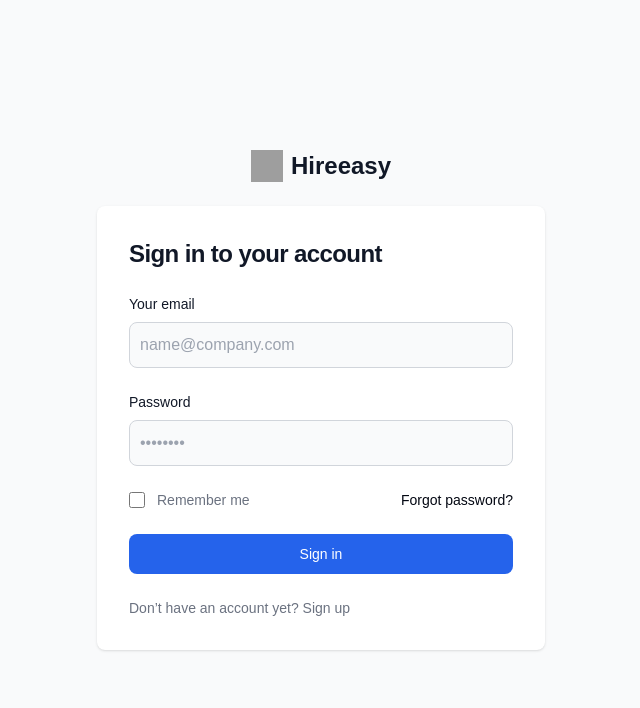
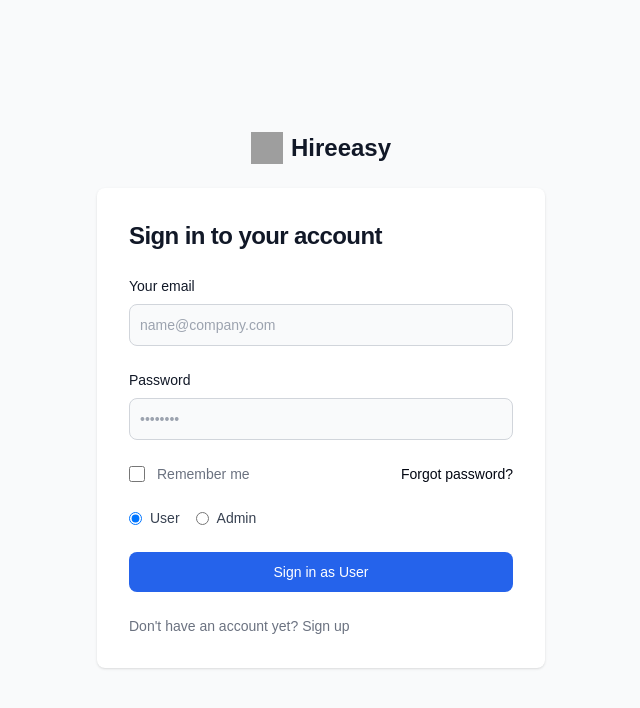
Before and after one commit to rishav-bhardwaz/hireeasyreact, a React (Vite) app in the folder frontend/: page /login in a window 1280 px wide. Shown: the top 708 px of the page, without its empty margins (319-959 px from the left). Built offline with nearby package versions, Linux system fonts and the light colour scheme; grey boxes are pictures that could not be loaded.

Commit message:
login option as admin added

```diff
--- a/frontend/src/pages/Login.tsx
+++ b/frontend/src/pages/Login.tsx
@@ -1,4 +1,14 @@
+import React, { useState } from 'react';
+
 const LoginPage: React.FC = () => {
+  const [loginType, setLoginType] = useState<'user' | 'admin'>('user');
+
+  const handleSubmit = (e: React.FormEvent<HTMLFormElement>) => {
+    e.preventDefault();
+    // Add your login logic here
+    console.log(`Logging in as ${loginType}`);
+  };
+
   return (
     <section className="bg-gray-50 dark:bg-gray-900">
       <div className="flex flex-col items-center justify-center px-6 py-8 mx-auto md:h-screen lg:py-0">
@@ -15,7 +25,7 @@
             <h1 className="text-xl font-bold leading-tight tracking-tight text-gray-900 md:text-2xl dark:text-white">
               Sign in to your account
             </h1>
-              <form className="space-y-4 md:space-y-6" action="#">
+            <form className="space-y-4 md:space-y-6" onSubmit={handleSubmit}>
               <div>
                 <label
                   htmlFor="email"
@@ -27,7 +37,7 @@
                   type="email"
                   name="email"
                   id="email"
-                    className="bg-gray-50 border border-gray-300 text-gray-900 rounded-lg focus:ring-primary-600 focus:border-primary-600 block w-full p-2.5 dark:bg-gray-700 dark:border-gray-600 dark:placeholder-gray-400 dark:text-white dark:focus:ring-blue-500 dark:focus:border-blue-500"
+                  className="bg-gray-50 border border-gray-300 text-gray-900 sm:text-sm rounded-lg focus:ring-primary-600 focus:border-primary-600 block w-full p-2.5 dark:bg-gray-700 dark:border-gray-600 dark:placeholder-gray-400 dark:text-white dark:focus:ring-blue-500 dark:focus:border-blue-500"
                   placeholder="name@company.com"
                   required
                 />
@@ -44,7 +54,7 @@
                   name="password"
                   id="password"
                   placeholder="••••••••"
-                    className="bg-gray-50 border border-gray-300 text-gray-900 rounded-lg focus:ring-primary-600 focus:border-primary-600 block w-full p-2.5 dark:bg-gray-700 dark:border-gray-600 dark:placeholder-gray-400 dark:text-white dark:focus:ring-blue-500 dark:focus:border-blue-500"
+                  className="bg-gray-50 border border-gray-300 text-gray-900 sm:text-sm rounded-lg focus:ring-primary-600 focus:border-primary-600 block w-full p-2.5 dark:bg-gray-700 dark:border-gray-600 dark:placeholder-gray-400 dark:text-white dark:focus:ring-blue-500 dark:focus:border-blue-500"
                   required
                 />
               </div>
@@ -56,14 +66,10 @@
                       aria-describedby="remember"
                       type="checkbox"
                       className="w-4 h-4 border border-gray-300 rounded bg-gray-50 focus:ring-3 focus:ring-primary-300 dark:bg-gray-700 dark:border-gray-600 dark:focus:ring-primary-600 dark:ring-offset-gray-800"
-                        required
                     />
                   </div>
                   <div className="ml-3 text-sm">
-                      <label
-                        htmlFor="remember"
-                        className="text-gray-500 dark:text-gray-300"
-                      >
+                    <label htmlFor="remember" className="text-gray-500 dark:text-gray-300">
                       Remember me
                     </label>
                   </div>
@@ -75,14 +81,38 @@
                   Forgot password?
                 </a>
               </div>
+              <div className="flex items-center space-x-4">
+                <label className="flex items-center space-x-2">
+                  <input
+                    type="radio"
+                    name="loginType"
+                    value="user"
+                    checked={loginType === 'user'}
+                    onChange={() => setLoginType('user')}
+                    className="form-radio text-blue-600"
+                  />
+                  <span className="text-sm text-gray-700 dark:text-gray-300">User</span>
+                </label>
+                <label className="flex items-center space-x-2">
+                  <input
+                    type="radio"
+                    name="loginType"
+                    value="admin"
+                    checked={loginType === 'admin'}
+                    onChange={() => setLoginType('admin')}
+                    className="form-radio text-blue-600"
+                  />
+                  <span className="text-sm text-gray-700 dark:text-gray-300">Admin</span>
+                </label>
+              </div>
               <button
                 type="submit"
                 className="w-full text-white bg-blue-600 hover:bg-blue-700 focus:ring-4 focus:outline-none focus:ring-blue-300 font-medium rounded-lg text-sm px-5 py-2.5 text-center dark:bg-blue-600 dark:hover:bg-blue-700 dark:focus:ring-blue-800"
               >
-                    Sign in
+                Sign in as {loginType === 'admin' ? 'Admin' : 'User'}
               </button>
               <p className="text-sm font-light text-gray-500 dark:text-gray-400">
-                  Don’t have an account yet?{' '}
+                Don't have an account yet?{' '}
                 <a
                   href="/register"
                   className="font-medium text-primary-600 hover:underline dark:text-primary-500"
@@ -97,4 +127,5 @@
     </section>
   );
 };
+
 export default LoginPage;
```
Lines whose indentation alone changed are shown as unchanged.
